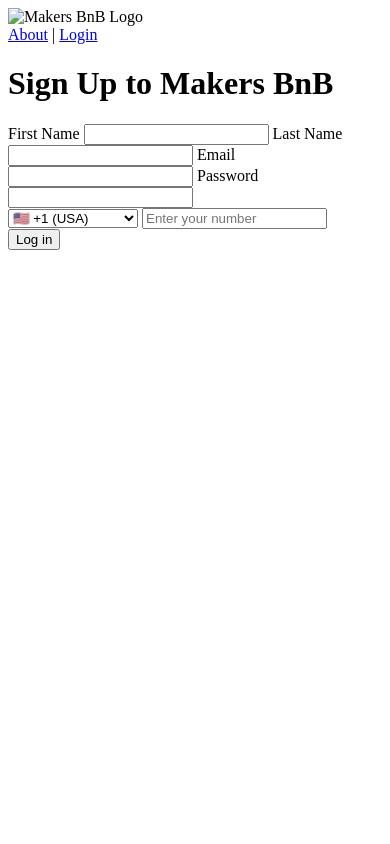
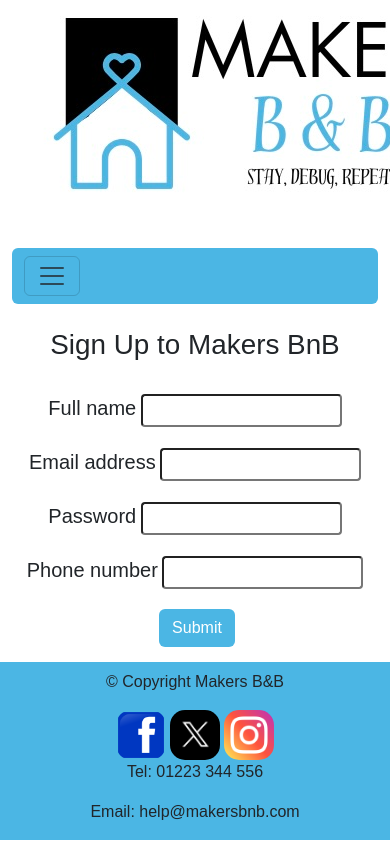
Before and after one commit to jamie6king/makersbnb-earth, a Flask app: page /signup in a window 390 px wide; the page is wider, and only the part inside the window is pictured. Run offline with Flask 3, Linux system fonts and the light colour scheme.

Commit message:
Added styling to login and signup

```diff
--- a/static/styles.css
+++ b/static/styles.css
@@ -9,6 +9,7 @@ body {
   text-align: center;
 }
 
+/* HOME PAGE */
 /* Header styles */
 .logo{
   text-align: center;
@@ -65,3 +66,6 @@ main p{
   height: 50px;
   border-radius: 15px;
 }
+
+
+/* LOGIN PAGE */
--- a/templates/signup.html
+++ b/templates/signup.html
@@ -3,63 +3,86 @@
   <head>
     <meta charset="UTF-8" />
     <meta name="viewport" content="width=device-width, initial-scale=1.0" />
+    <link href="https://cdn.jsdelivr.net/npm/bootstrap@5.3.3/dist/css/bootstrap.min.css" rel="stylesheet" integrity="sha384-QWTKZyjpPEjISv5WaRU9OFeRpok6YctnYmDr5pNlyT2bRjXh0JMhjY6hW+ALEwIH" crossorigin="anonymous">
+    <script src="https://cdn.jsdelivr.net/npm/bootstrap@5.3.3/dist/js/bootstrap.bundle.min.js" integrity="sha384-YvpcrYf0tY3lHB60NNkmXc5s9fDVZLESaAA55NDzOxhy9GkcIdslK1eN7N6jIeHz" crossorigin="anonymous"></script>
+    <link rel="stylesheet" href="/static/styles.css" />
     <title>Sign Up to Makers BnB</title>
-    <!-- <link rel="stylesheet" href="/static/login.css" /> -->
   </head>
   <body>
-    <header>
-      <div class="navbar">
-        <!-- Logo in the upper left corner -->
-        <div class="logo">
-          <img src="" alt="Makers BnB Logo" />
+    <header class="container-fluid">
+      <div class="logo mx-auto mb-5">
+        <img src="/static/images/B&B.jpeg" alt="Makers B&B Logo" />
       </div>
-        <!-- Navigation options in the upper right corner -->
-        <div class="nav-links">
-          <a href="/about">About</a>
-          <span>|</span>
-          <a href="/signup">Login</a>
+      <nav class="navbar navbar-expand-lg rounded mb-4" style="background-color: #4bb6e4">
+        <div class="container-fluid">
+          <button class="navbar-toggler" type="button" data-bs-toggle="collapse" data-bs-target="#navbarSupportedContent" aria-controls="navbarSupportedContent" aria-expanded="false" aria-label="Toggle navigation">
+            <span class="navbar-toggler-icon"></span>
+          </button>
+          <div class="collapse navbar-collapse" id="navbarSupportedContent">
+            <ul class="navbar-nav me-auto mb-2 mb-lg-0">
+              <li class="nav-item">
+                <a class="nav-link active" aria-current="page" href="/home">Home</a>
+              </li>
+              <li class="nav-item">
+                <a class="nav-link" href="/logged">Login</a>
+              </li>
+              <li class="nav-item">
+                <a class="nav-link" href="/signup">Sign Up</a>
+              </li>
+            </ul>
+            <form class="d-flex" role="search">
+              <input class="form-control me-2" type="search" placeholder="Search" aria-label="Search">
+              <button class="btn search-btn" type="submit" style="background-color: black; color: white">Search</button>
+            </form>
           </div>
         </div>
+      </nav>
+
+
     </header>
     <main>
-      <!-- Centered login form -->
-      <div class="login-container">
       <h1>Sign Up to Makers BnB</h1>
-        <form action="/logged" method="POST">
-          <label for="firstname">First Name</label>
-          <input type="text" id="firstname" name="firstname" required />
-
-          <label for="lastname">Last Name</label>
-          <input type="text" id="lastname" name="lastname" required />
-
-          <label for="email">Email</label>
-          <input type="email" id="email" name="email" required />
-
-          <label for="password">Password</label>
-          <input type="password" id="password" name="password" required />
-
-          <div class="mobile-input">
-            <select id="country-code" name="country_code" required>
-              <option value="+1">🇺🇸 +1 (USA)</option>
-              <option value="+44">🇬🇧 +44 (UK)</option>
-              <option value="+61">🇦🇺 +61 (Australia)</option>
-              <option value="+91">🇮🇳 +91 (India)</option>
-              <!-- Add other country codes as needed -->
-            </select>
-
-            <!-- Mobile Number Input -->
-            <input
-              type="tel"
-              id="mobile"
-              name="mobile_number"
-              placeholder="Enter your number"
-              required
-            />
+      <br>
+      <form action="/signup" method="POST">
+        <div class="mb-3">
+          <label for="name" class="form-label" style="font-size:1.25rem;">Full name</label>
+          <input type="text" class="form-control-sm" id="name" name="name" aria-describedby="nameHelp" required>
         </div>
 
-          <button type="submit">Log in</button>
+        <div class="mb-3">
+          <label for="email" class="form-label" style="font-size:1.25rem;">Email address</label>
+          <input type="email" class="form-control-sm" id="email" name="email" aria-describedby="emailHelp" required>
+        </div>
+
+        <div class="mb-3">
+          <label for="password" class="form-label" style="font-size:1.25rem;">Password</label>
+          <input type="password" class="form-control-sm" name="password" id="password" required>
+        </div>
+
+        <div class="mb-3">
+          <label for="phone" class="form-label" style="font-size:1.25rem;">Phone number</label>
+          <input type="tel" class="form-control-sm" name="phone" id="phone" required>
+        </div>
+
+        <button type="submit" class="btn ms-1" style="background-color: #4bb6e4; color: white;">Submit</button>
       </form>
+
+    </main>
+    <footer>
+      <div id="footer" class="row pt-2 text-center">
+        <div class="col-sm-5 col-md-4 float-start">
+        <p>© Copyright Makers B&B </p>
         </div>
-    </main>
+        <div class="col-sm-2 col-md-4">
+          <img src="/static/images/facebook_logo.png" class="social-media img-fluid" alt="facebook logo"/>
+          <img src="/static/images/twitter_logo.png" class="social-media img-fluid" alt="twitter logo"/>
+          <img src="/static/images/instagram_logo.png" class="social-media img-fluid" alt="instagram logo"/>
+        </div>
+        <div class="col-sm-5 col-md-4 float-end">
+          <p>Tel: 01223 344 556</p>
+          <p>Email: help@makersbnb.com</p>
+        </div>
+      </div>
+    </footer>
   </body>
 </html>
```
Also changed, not shown: templates/login.html (+62 -27 lines). Lines whose indentation alone changed are shown as unchanged.
